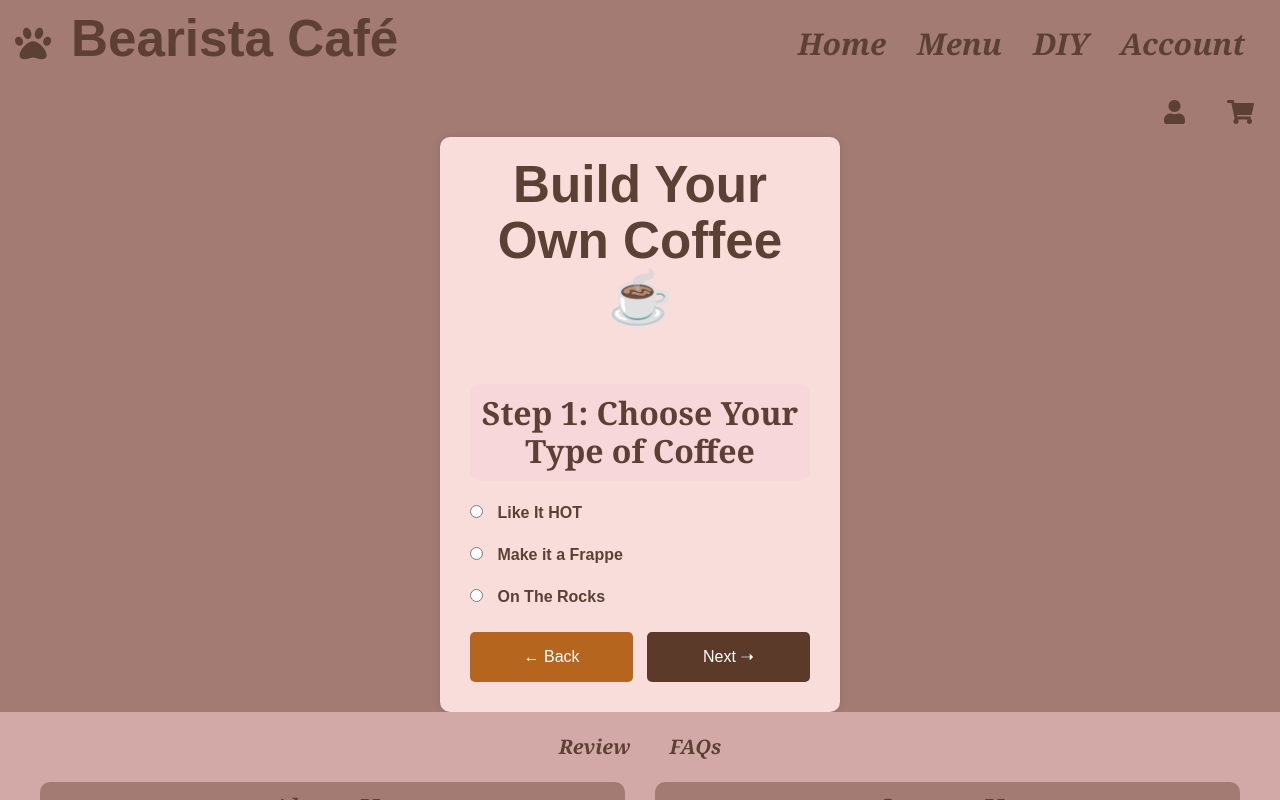
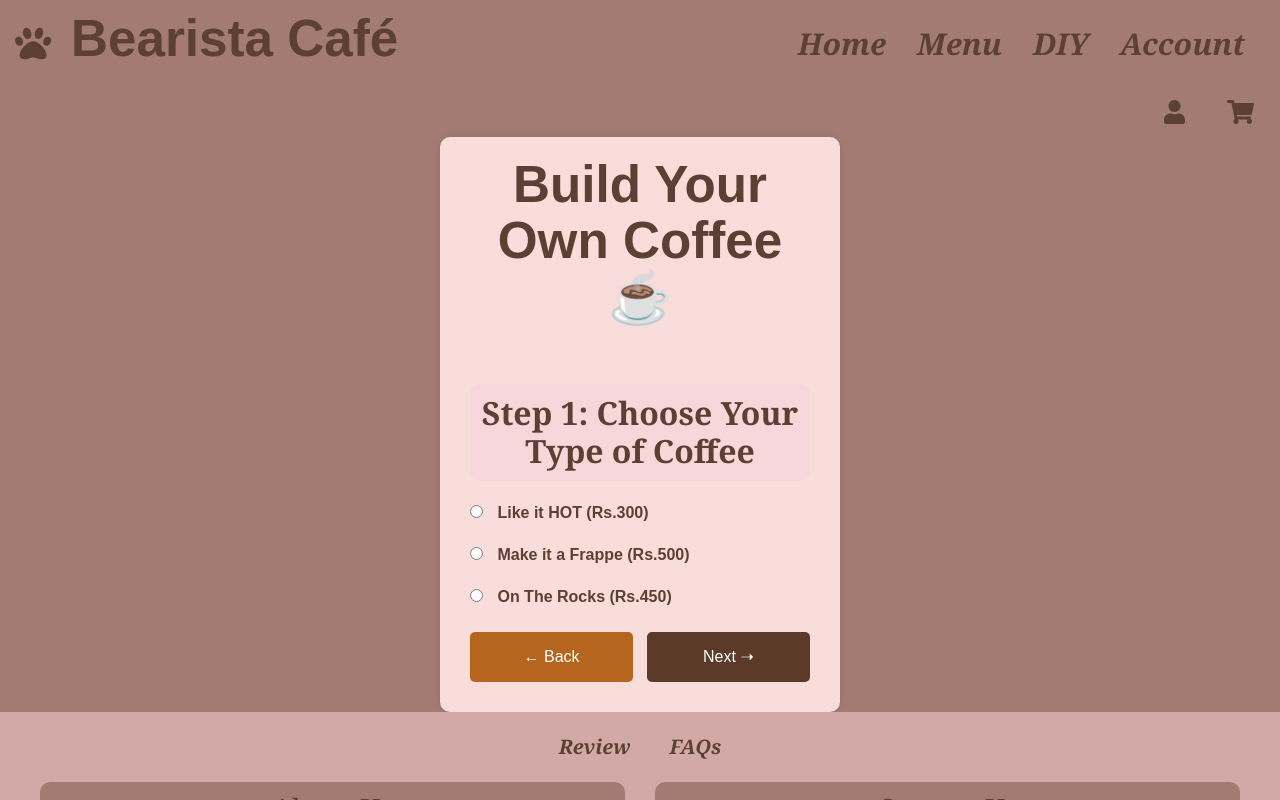
Before and after one commit to JazibWaqas/BearistaCafe, a React (Vite) app in the folder my-react-app/: page /diy in a window 1280 px wide. Both pictures are taken after a click on the button "Start ➝". Shown: the top 800 px of the page. Built offline with nearby package versions, Linux system fonts and the light colour scheme.

Commit message:
diy-add to cart implemented

```diff
--- a/my-react-app/src/pages/DIY.jsx
+++ b/my-react-app/src/pages/DIY.jsx
@@ -15,6 +15,8 @@ export default function DIY() {
     syrups: [],
     extras: []
   })
+  const [cart, setCart] = useState([]);
+
 
 
   ;
@@ -23,9 +25,15 @@ export default function DIY() {
     const { name, value, checked } = e.target;
 
     if (type === 'radio') {
+      let price = 0;
+      if (value === "Like it HOT") price = 300;
+      else if (value === "Make it a Frappe") price = 500;
+      else if (value === "On The Rocks") price = 450;
+
       setOrderDetails(prev => ({
         ...prev,
-        [name]: value
+        [name]: value ,
+        price: Number(price)
       }));
     } else if (type === 'checkbox') {
       setOrderDetails(prev => ({
@@ -36,6 +44,23 @@ export default function DIY() {
       }));
     }
   };
+
+
+  const addToCart = () => {
+  const newDrink = {
+    name: `DIY - ${orderDetails.base}`,
+    price: orderDetails.price,
+    quantity : 1 ,
+    details: {...orderDetails}
+  };
+
+    const updatedCart = [...cart, newDrink];
+    setCart(updatedCart);
+
+    localStorage.setItem('cart', JSON.stringify(updatedCart));
+    alert(`Your custom drink '${newDrink.name}' for Rs. ${newDrink.price}' has been added to your cart!`);
+  };
+
 
   return (
     <div className="diy-page">
@@ -62,11 +87,11 @@ export default function DIY() {
               <input
                 type="radio"
                 name="base"
-                value="Hot Espresso Shot"
-                checked={orderDetails.base === "Hot Espresso Shot"}
+                value="Like it HOT"
+                checked={orderDetails.base === "Like it HOT"}
                 onChange={(e) => handleInputChange(e, 'radio')}
                 required
-              /> Like It HOT
+              /> Like it HOT    (Rs.300)
             </label>
             <label>
               <input
@@ -76,7 +101,7 @@ export default function DIY() {
                 checked={orderDetails.base === "Make it a Frappe"}
                 onChange={(e) => handleInputChange(e, 'radio')}
                 required
-              /> Make it a Frappe
+              /> Make it a Frappe     (Rs.500)
             </label>
             <label>
               <input
@@ -86,7 +111,7 @@ export default function DIY() {
                 checked={orderDetails.base === "On The Rocks"}
                 onChange={(e) => handleInputChange(e, 'radio')}
                 required
-              /> On The Rocks
+              /> On The Rocks     (Rs.450)
             </label>
             <div className="navigation">
               <button className="back" onClick={() => setCurrentStep('start')}>← Back</button>
@@ -175,7 +200,7 @@ export default function DIY() {
             ))}
             <div className="navigation">
               <button className="back" onClick={() => setCurrentStep('step3')}>← Back</button>
-              <button className="next" onClick={() => setCurrentStep('summary')}>Finish ➝</button>
+              <button className="next" onClick={() => setCurrentStep('summary')}>Next ➝</button>
             </div>
           </div>
         )}
@@ -184,7 +209,8 @@ export default function DIY() {
         {currentStep === 'summary' && (
           <div className="step">
             <h2>Order Summary</h2>
-            <p>Thank you for customizing your coffee! Your order has been placed!!</p>
+            <p>Thank you for customizing your coffee! Click to add your DIY coffe to your cart !!</p>
+            <button className = "add-to-cart-button" onClick={addToCart}>Add to Cart</button>
             <Link to="/cart" className="back">View Cart</Link>
           </div>
         )}
--- a/my-react-app/src/styles/diy.css
+++ b/my-react-app/src/styles/diy.css
@@ -97,6 +97,9 @@ input[type="radio"] {
     background-color: #b5651d; /* Light brown */
 }
 
+.add-to-cart-button{
+    background-color: #008CBA;
+}
 .start {
     background-color: #008CBA; /* Blue */
 }
```
